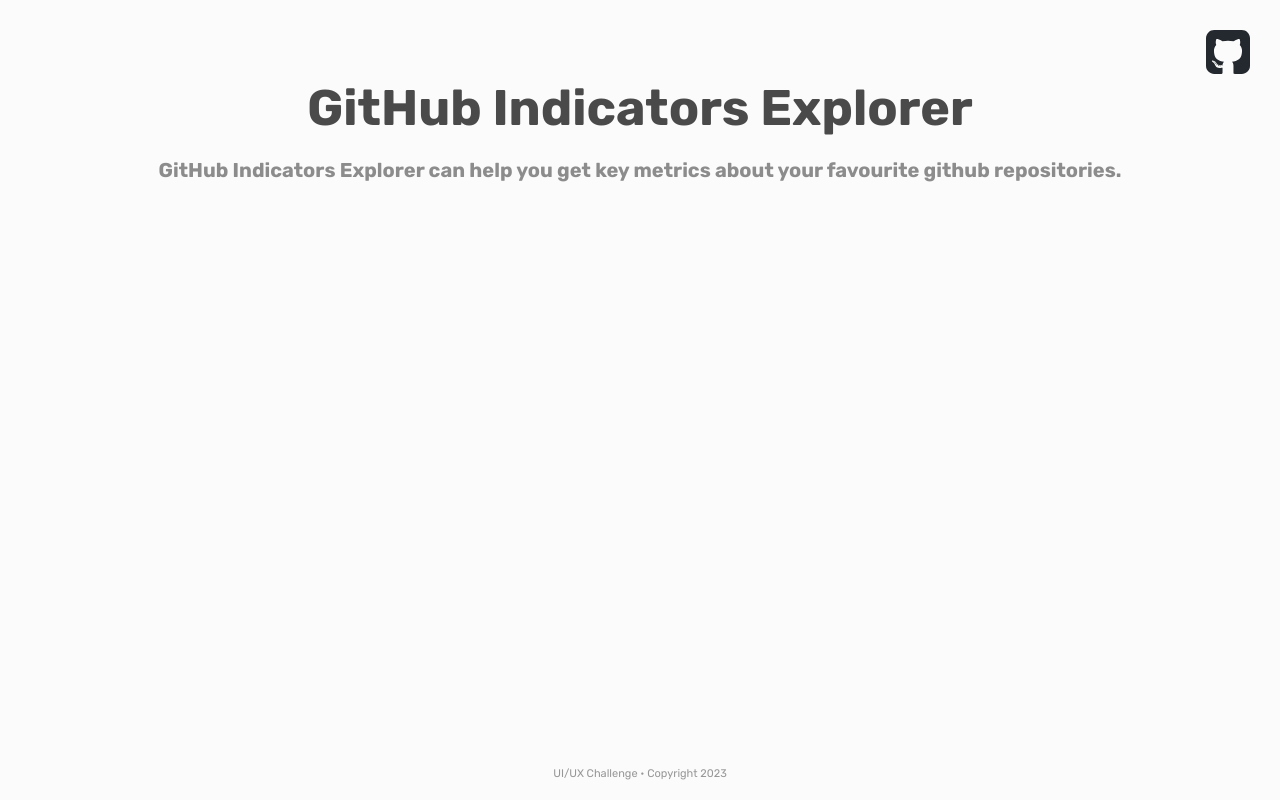
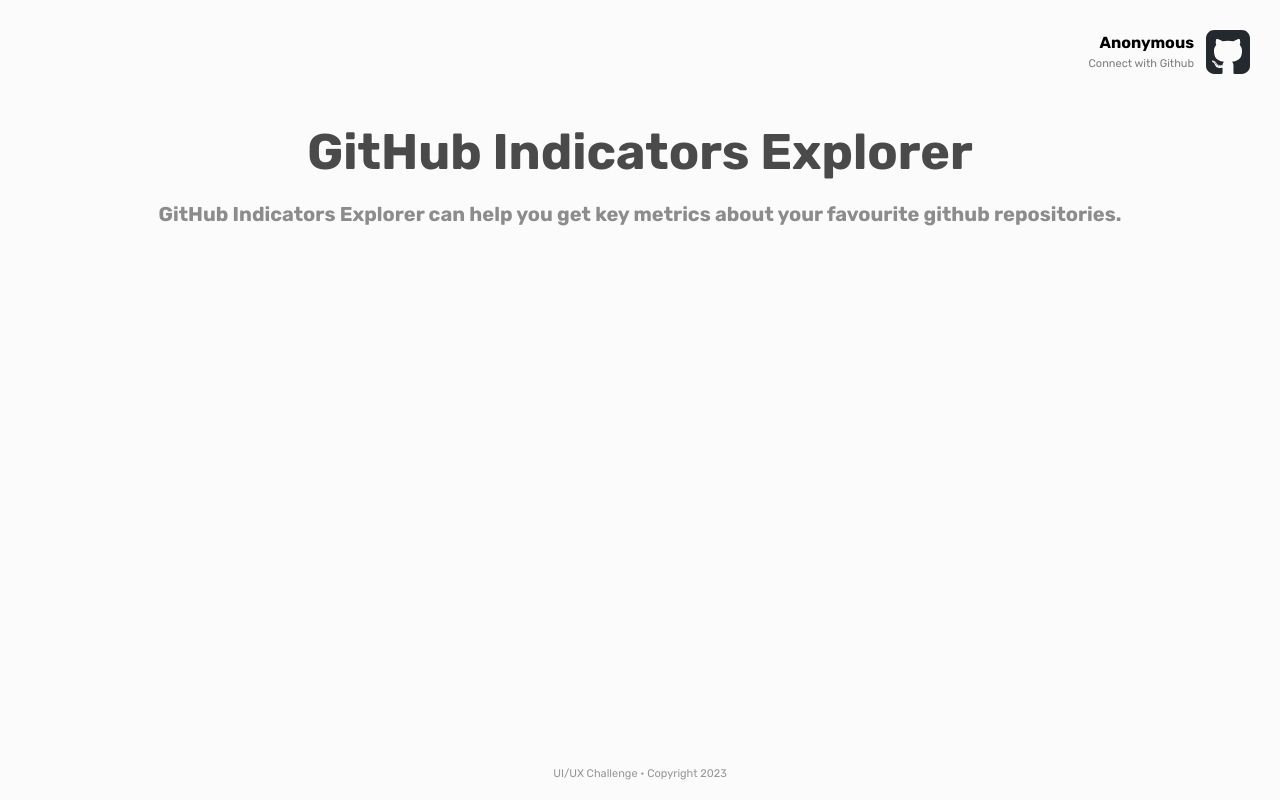
Before and after one commit to maxdelia/trfklbs-technical-challenge, a Next.js app: page / in a window 1280 px wide. Built offline with nearby package versions, Linux system fonts and the light colour scheme.

Commit message:
feat(auth): add NavbarAuth component

```diff
--- /dev/null
+++ b/src/components/NavbarAuth.module.scss
@@ -0,0 +1,24 @@
+.auth {
+  display: flex;
+  align-items: center;
+  justify-content: flex-end;
+  text-align: right;
+
+  .user {
+    margin-right: 0.75rem;
+    font-family: var(--font-rubik);
+
+    .name {
+      display: block;
+      color: rgb(var(--black-rgb));
+      font-size: 1rem;
+      font-weight: 700;
+    }
+
+    .connect {
+      cursor: pointer;
+      color: rgba(var(--grey-3-rgba));
+      font-size: 0.6875rem;
+    }
+  }
+}
--- /dev/null
+++ b/src/components/NavbarAuth.tsx
@@ -0,0 +1,30 @@
+import Image from "next/image"
+import { FunctionComponent } from "react"
+
+import styles from "@/components/NavbarAuth.module.scss"
+
+type Props = {
+  avatarUrl?: string
+  username?: string
+}
+
+const NavbarAuth: FunctionComponent<Props> = ({ avatarUrl, username }) => {
+  return (
+    <div className={styles.auth}>
+      <div className={styles.user}>
+        <span className={styles.name}>{username || "Anonymous"}</span>
+        <span className={styles.connect}>{username ? "Disconnect" : "Connect with Github"}</span>
+      </div>
+      <Image
+        src={avatarUrl || "/images/github.svg"}
+        alt={username ? `${username}'s avatar` : "GitHub logo"}
+        className={styles.avatar}
+        height={44}
+        width={44}
+        priority
+      />
+    </div>
+  )
+}
+
+export default NavbarAuth
--- a/src/pages/index.tsx
+++ b/src/pages/index.tsx
@@ -1,6 +1,5 @@
-import Image from "next/image"
-
 import CommonHead from "@/components/CommonHead"
+import NavbarAuth from "@/components/NavbarAuth"
 import styles from "@/styles/Home.module.scss"
 
 export default function Home() {
@@ -9,16 +8,7 @@
       <CommonHead />
       <div className="container">
         <nav className={styles.nav} role="navigation" aria-label="main navigation">
-          <div>
-            <Image
-              src="/images/github.svg"
-              alt="GitHub Logo"
-              className={styles.avatar}
-              height={44}
-              width={44}
-              priority
-            />
-          </div>
+          <NavbarAuth />
         </nav>
         <main className={styles.main}>
           <h1>GitHub Indicators Explorer</h1>
--- a/src/styles/Home.module.scss
+++ b/src/styles/Home.module.scss
@@ -1,5 +1,5 @@
 .nav {
-  text-align: right;
+  margin-bottom: 3rem;
 }
 
 .main {
--- a/src/styles/variables.scss
+++ b/src/styles/variables.scss
@@ -5,6 +5,7 @@
   "Ubuntu", "Cantarell", "Fira Sans", "Droid Sans", "Arial", sans-serif;
   --font-rubik: 'Rubik', sans-serif;
 
+  --black-rgb: 0, 0, 0;
   --background-rgb: 251, 251, 251;
   --grey-1-rgba: 151, 151, 151, 1;
   --grey-2-rgba: 140, 140, 140, 1;
@@ -15,6 +16,7 @@
 
 @media (prefers-color-scheme: dark) {
   :root {
+    --black-rgb: 255, 255, 255;
     --background-rgb: 18, 18, 18;
     --grey-1-rgba: 104, 104, 104, 1;
     --grey-2-rgba: 115, 115, 115, 1;
```
